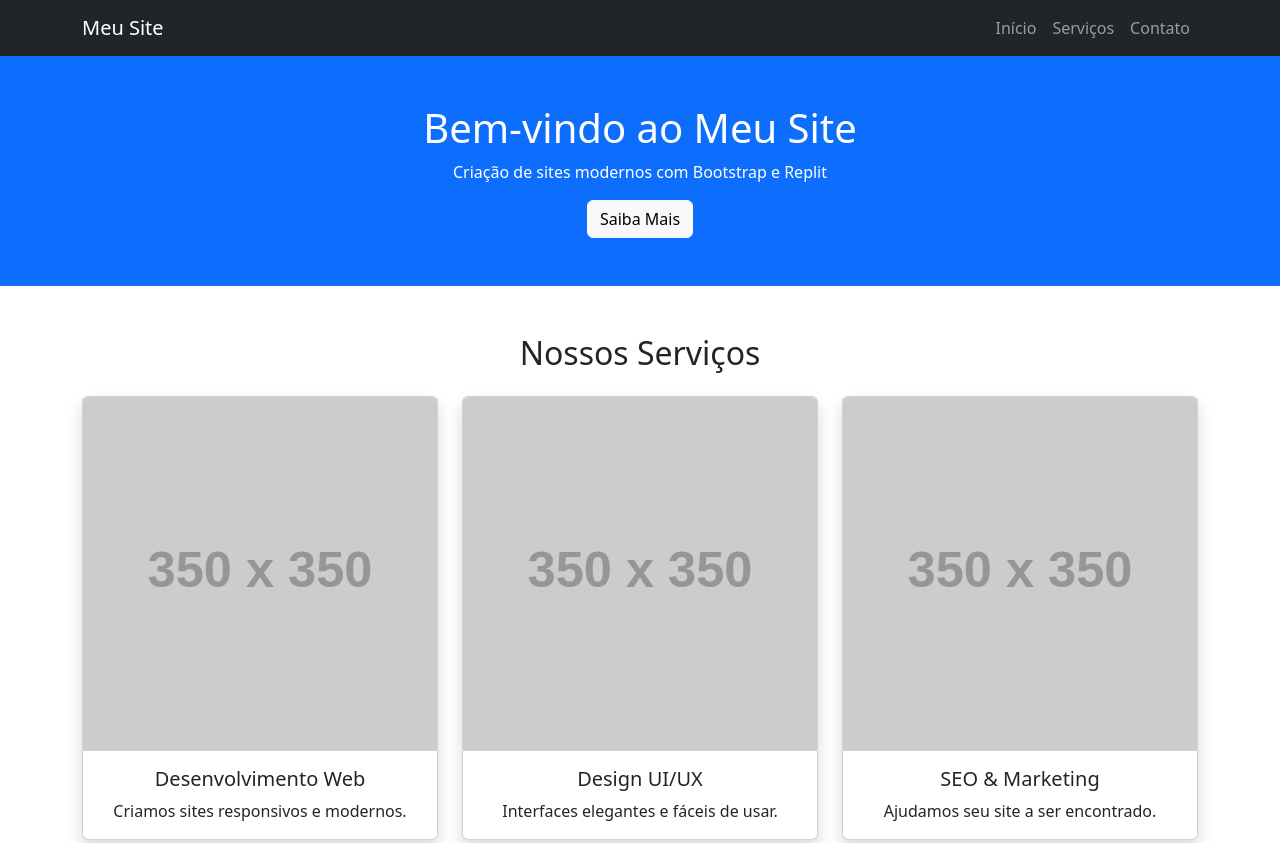
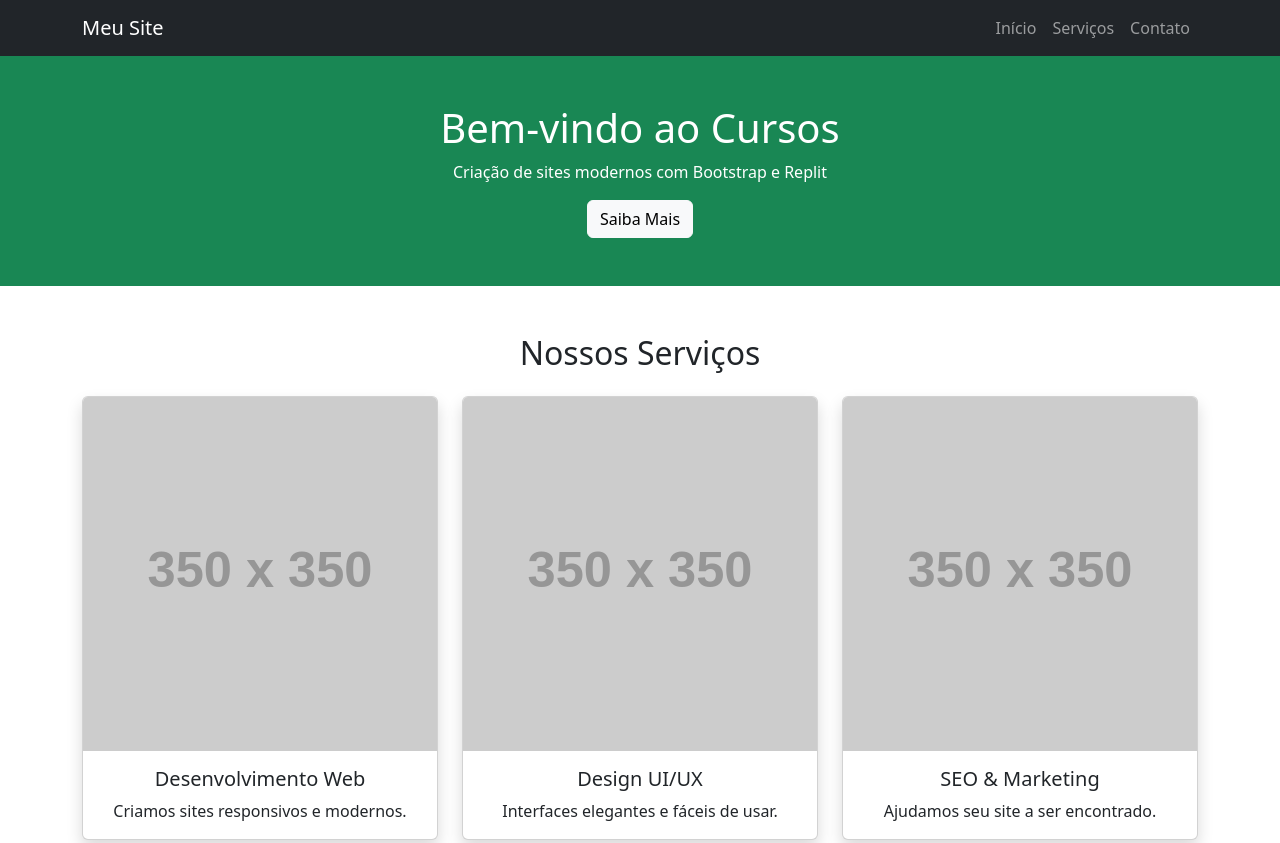
Before and after one commit to estevaosimaop/AulaNuvemExemplo, a plain HTML site: page index.html in a window 1280 px wide. Shown: the top 843 px of the page. Drawn offline with nearby package versions, Linux system fonts and the light colour scheme; placeholder pictures from the web are drawn by us.

Commit message:
nova mudança

```diff
--- a/index.html
+++ b/index.html
@@ -27,9 +27,9 @@
     </nav>
 
     <!-- Seção de Destaque -->
-    <header class="bg-primary text-white text-center py-5">
+    <header class="bg-success text-white text-center py-5">
         <div class="container">
-            <h1>Bem-vindo ao Meu Site</h1>
+            <h1>Bem-vindo ao Cursos</h1>
             <p>Criação de sites modernos com Bootstrap e Replit</p>
             <button class="btn btn-light" onclick="mostrarMensagem()">Saiba Mais</button>
         </div>
```
